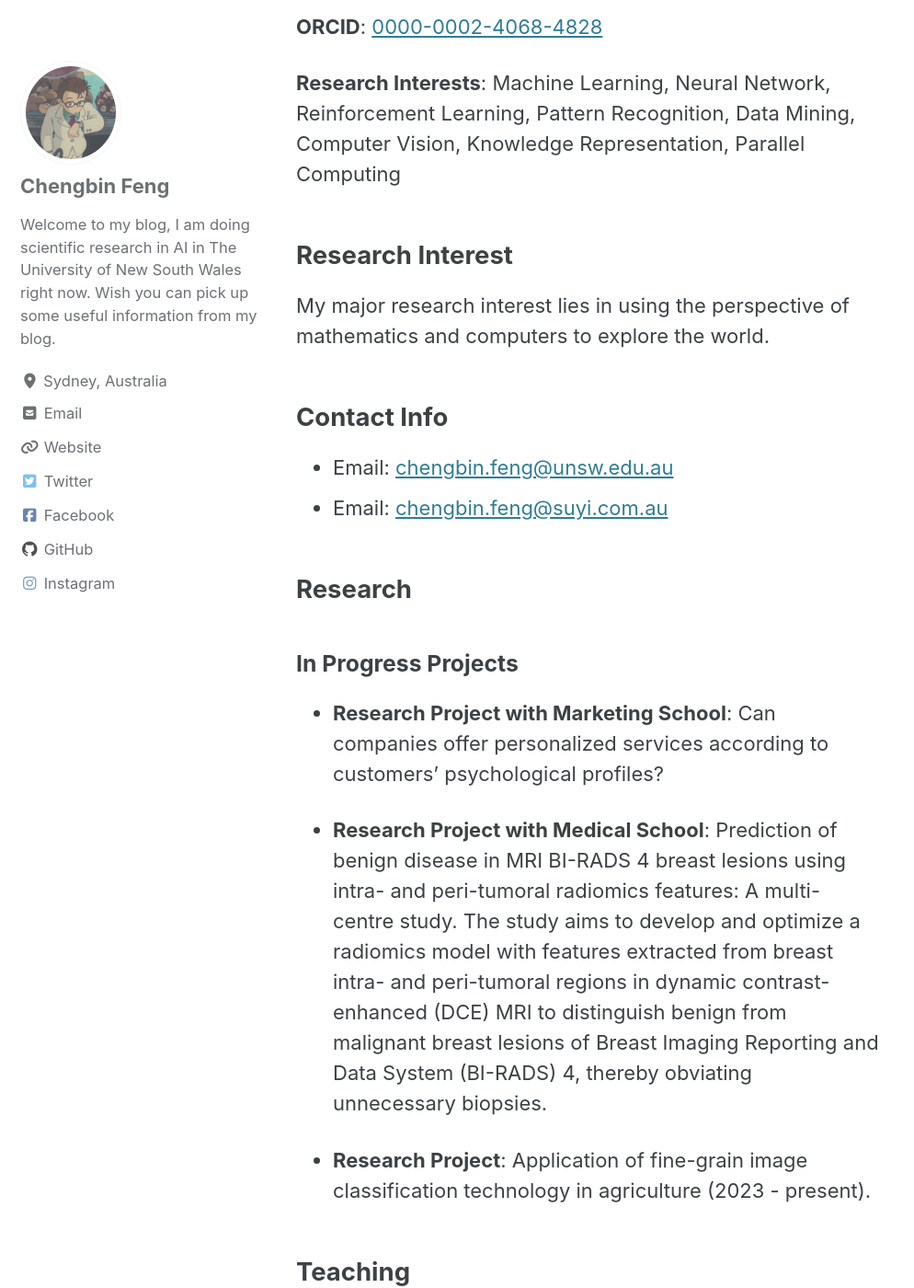
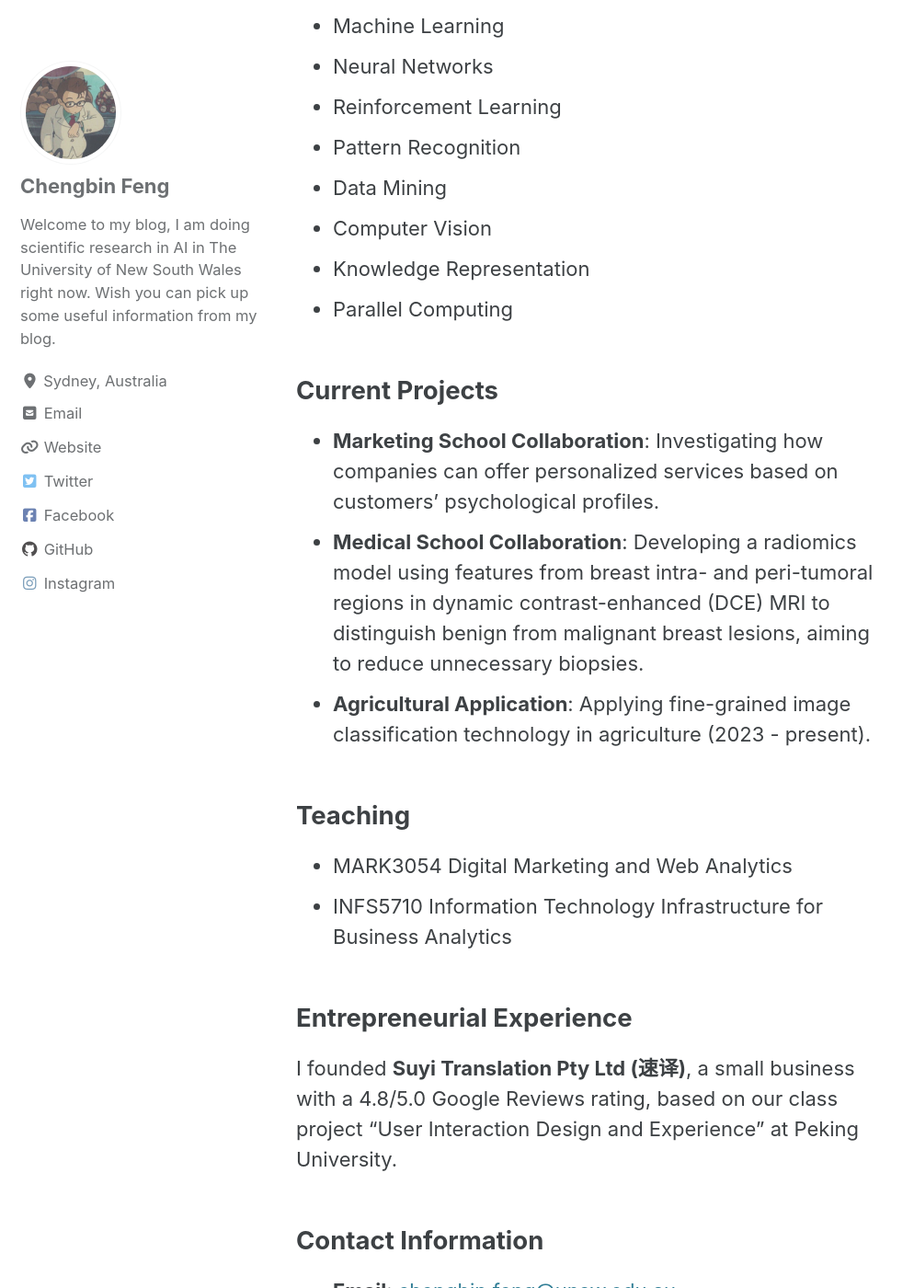
Before and after one commit to kfengc27/kfengc27.github.io, a Jekyll site: the page built from index.md, in a window 1280 px wide and 1400 px high, scrolled down 698 px. Shown: the whole window at 92% size, without its empty margins (0-994 px from the left). Built offline with Jekyll 4.4.1, drawn with Linux system fonts in a browser that asks for light colours; cached includes are drawn as plain includes; some of the changed text lies outside the part shown.

```diff
--- a/index.md
+++ b/index.md
@@ -6,50 +6,44 @@ author_profile: true
 permalink: /
 ---
 
-My name is Chengbin Feng. I like to explore the world from the perspective of mathematics and computers, and my interdisciplinary background has enriched my knowledge. In addition, I have a wide range of hobbies, can play some musical instruments and draw, and am good at playing basketball. To be an independent, professional, and cool researcher has been my dream since childhood. I am currently conducting scientific research at The University of New South Wales.
+# Welcome to My Blog
 
-**Email**: [chengbin.feng@unsw.edu.au](mailto:chengbin.feng@unsw.edu.au), [chengbin.feng@outlook.com](mailto:chengbin.feng@outlook.com)
+Hello, I'm **Chengbin Feng**, currently conducting scientific research in Artificial Intelligence at The University of New South Wales (UNSW).
 
-**Postal Address**: PO BOX 6137, UNSW Sydney NSW 1466
+## About Me
 
-**Office**: Level 3, Quadrangle, UNSW, Sydney 2052, Australia
+I have a passion for exploring the world through the lenses of mathematics and computer science. My interdisciplinary background has enriched my knowledge base, and I have a wide range of hobbies, including playing musical instruments, drawing, and basketball.
 
-**ORCID**: [0000-0002-4068-4828](https://orcid.org/0000-0002-4068-4828)
+## Research Interests
 
-**Research Interests**: Machine Learning, Neural Network, Reinforcement Learning, Pattern Recognition, Data Mining, Computer Vision, Knowledge Representation, Parallel Computing
+- Machine Learning
+- Neural Networks
+- Reinforcement Learning
+- Pattern Recognition
+- Data Mining
+- Computer Vision
+- Knowledge Representation
+- Parallel Computing
 
-## Research Interest
+## Current Projects
 
-My major research interest lies in using the perspective of mathematics and computers to explore the world.
-
-## Contact Info
-
-- Email: [chengbin.feng@unsw.edu.au](mailto:chengbin.feng@unsw.edu.au)
-- Email: [chengbin.feng@suyi.com.au](mailto:chengbin.feng@suyi.com.au)
-
-## Research
-
-### In Progress Projects
-
-- **Research Project with Marketing School**: Can companies offer personalized services according to customers’ psychological profiles?
-
-- **Research Project with Medical School**: Prediction of benign disease in MRI BI-RADS 4 breast lesions using intra- and peri-tumoral radiomics features: A multi-centre study. The study aims to develop and optimize a radiomics model with features extracted from breast intra- and peri-tumoral regions in dynamic contrast-enhanced (DCE) MRI to distinguish benign from malignant breast lesions of Breast Imaging Reporting and Data System (BI-RADS) 4, thereby obviating unnecessary biopsies.
-
-- **Research Project**: Application of fine-grain image classification technology in agriculture (2023 - present).
+- **Marketing School Collaboration**: Investigating how companies can offer personalized services based on customers’ psychological profiles.
+- **Medical School Collaboration**: Developing a radiomics model using features from breast intra- and peri-tumoral regions in dynamic contrast-enhanced (DCE) MRI to distinguish benign from malignant breast lesions, aiming to reduce unnecessary biopsies.
+- **Agricultural Application**: Applying fine-grained image classification technology in agriculture (2023 - present).
 
 ## Teaching
 
 - MARK3054 Digital Marketing and Web Analytics
 - INFS5710 Information Technology Infrastructure for Business Analytics
 
-## Service
+## Entrepreneurial Experience
 
-- oTree / zTree
+I founded **Suyi Translation Pty Ltd (速译)**, a small business with a 4.8/5.0 Google Reviews rating, based on our class project “User Interaction Design and Experience” at Peking University.
 
-## Publications
+## Contact Information
 
-- Waiting to update
-
-## Entrepreneur Experience
-
-I founded a small business, Suyi Translation Pty Ltd (速译), with a 4.8/5.0 Google Reviews rating, based on our class project "User Interaction Design and Experience" at Peking University. [SUYI Translation User Test Report](https://www.suyitranslation.com)
+- **Email**: [chengbin.feng@unsw.edu.au](mailto:chengbin.feng@unsw.edu.au)
+- **Email**: [chengbin.feng@outlook.com](mailto:chengbin.feng@outlook.com)
+- **Postal Address**: PO BOX 6137, UNSW Sydney NSW 1466
+- **Office**: Level 3, Quadrangle, UNSW, Sydney 2052, Australia
+- **ORCID**: [0000-0002-4068-4828](https://orcid.org/0000-0002-4068-4828)
```
